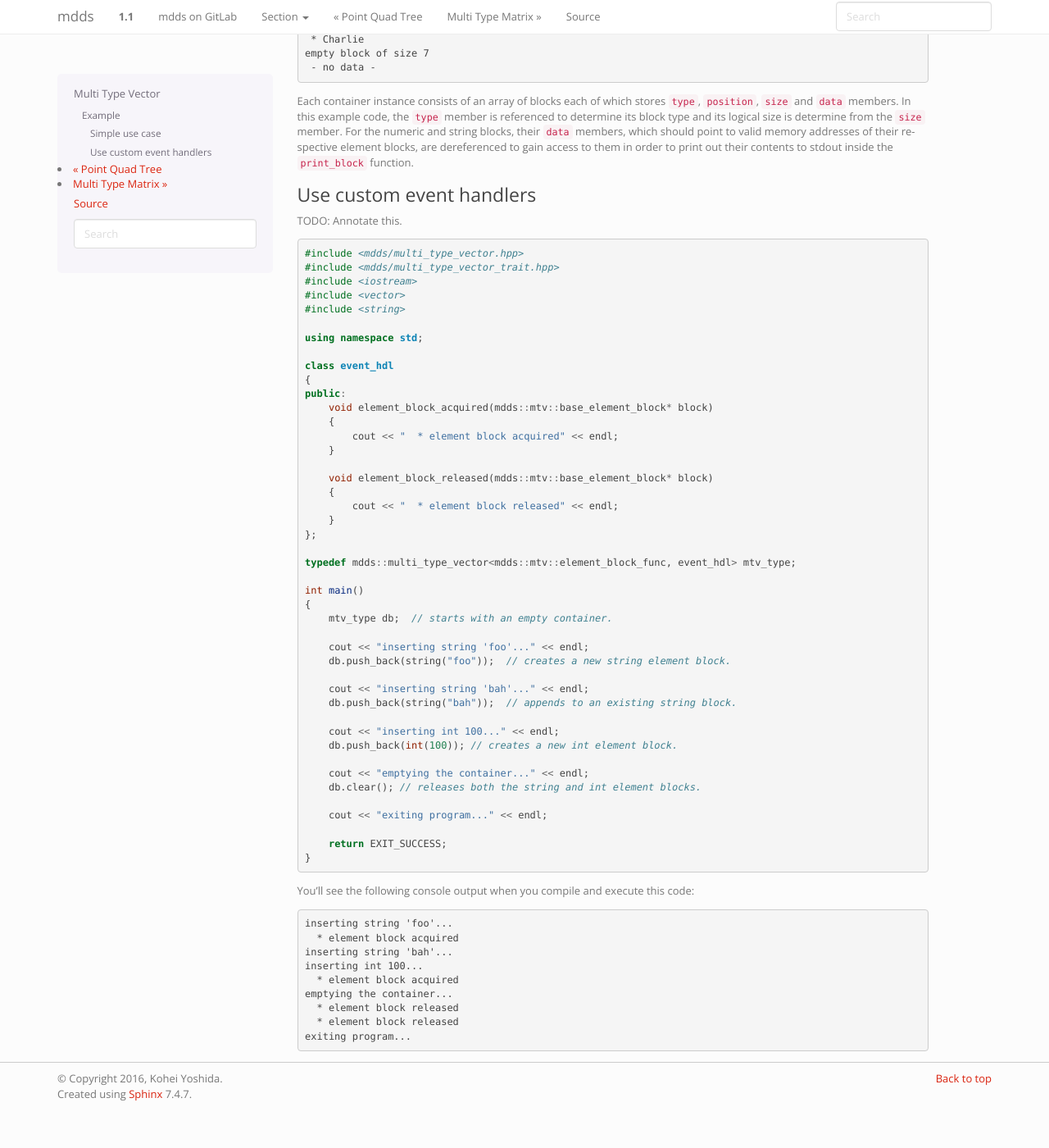
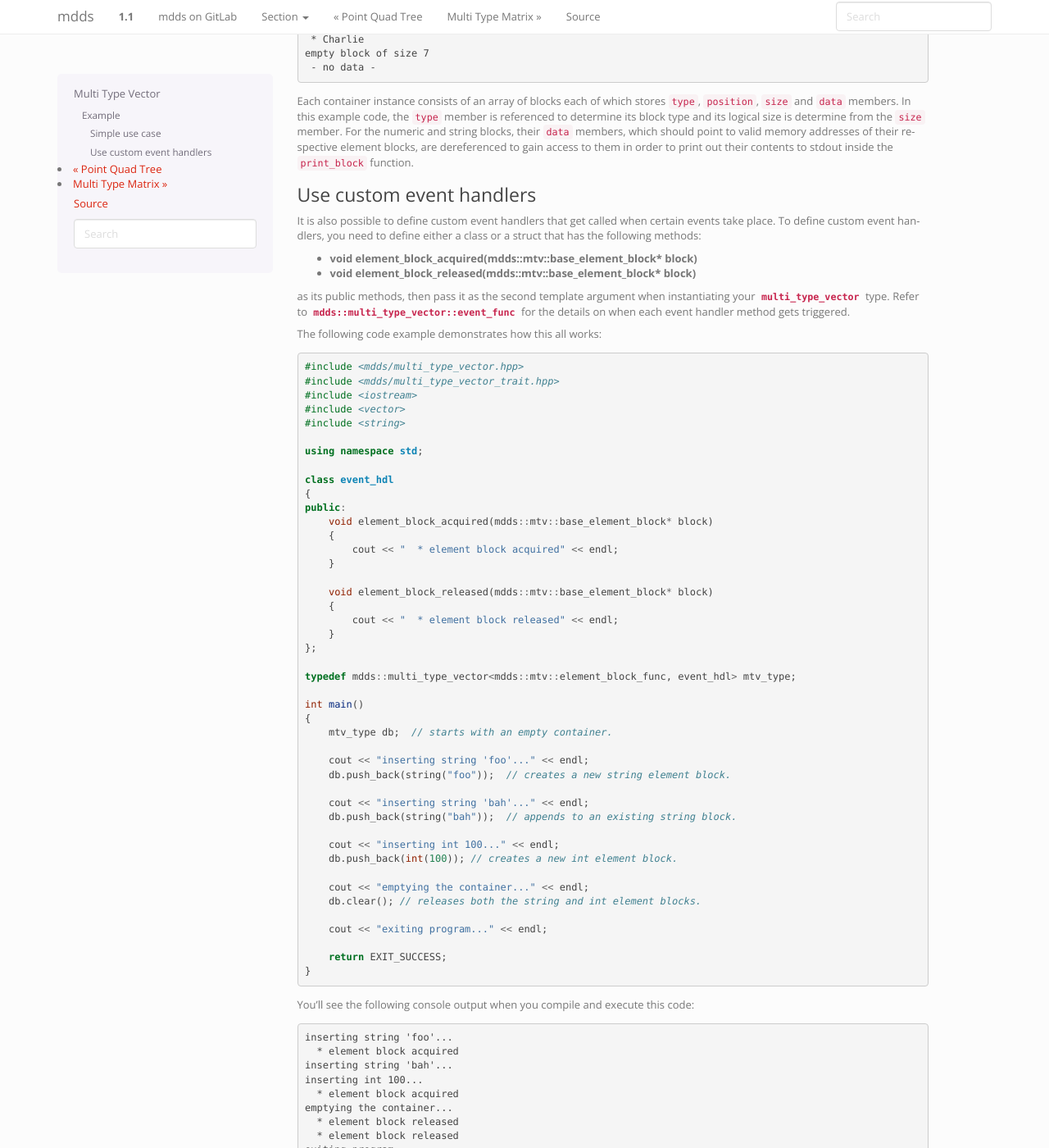
Before and after one commit to kohei-us/mdds, a Sphinx documentation site: the page built from doc/multi_type_vector.rst, in a window 1280 px wide and 1400 px high, scrolled down 1998 px. Shown: the whole window at 82% size. Built offline with Sphinx 7.4.7, drawn with Linux system fonts in a browser that asks for light colours; before the commit the page ends 3350 px from its top, so only the background shows below that; some of the changed text lies outside the part shown.

Commit message:
Annotate the example code for custom event handlers.

```diff
--- a/doc/multi_type_vector.rst
+++ b/doc/multi_type_vector.rst
@@ -128,8 +128,19 @@ print out their contents to stdout inside the ``print_block`` function.
 Use custom event handlers
 ^^^^^^^^^^^^^^^^^^^^^^^^^
 
-TODO: Annotate this.
-::
+It is also possible to define custom event handlers that get called when
+certain events take place.  To define custom event handlers, you need to
+define either a class or a struct that has the following methods:
+
+* **void element_block_acquired(mdds::mtv::base_element_block* block)**
+* **void element_block_released(mdds::mtv::base_element_block* block)**
+
+as its public methods, then pass it as the second template argument when
+instantiating your :cpp:class:`~mdds::multi_type_vector` type.  Refer to
+:cpp:member:`mdds::multi_type_vector::event_func` for the details on when each
+event handler method gets triggered.
+
+The following code example demonstrates how this all works::
 
    #include <mdds/multi_type_vector.hpp>
    #include <mdds/multi_type_vector_trait.hpp>
@@ -189,3 +200,13 @@ You'll see the following console output when you compile and execute this code:
      * element block released
      * element block released
    exiting program...
+
+In this example, the **element_block_acquired** handler gets triggered each
+time the container creates (thus acquires) a new element block to store a value.
+It does *not* get called when a new value is appended to a pre-existing element
+block.  Similarly, the **element_block_releasd** handler gets triggered each
+time an existing element block storing non-empty values gets deleted.  One
+thing to keep in mind is that since these two handlers pertain to element
+blocks which are owned by non-empty blocks, and empty blocks don't own element
+block instances, creations or deletions of empty blocks don't trigger these
+event handlers.
```
